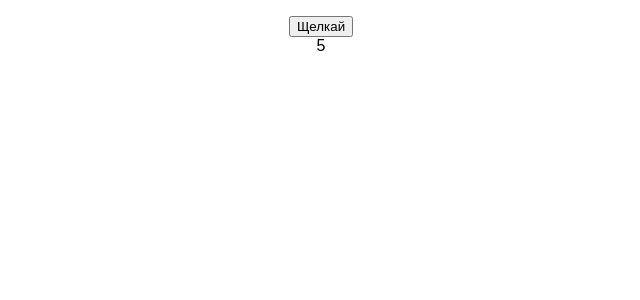
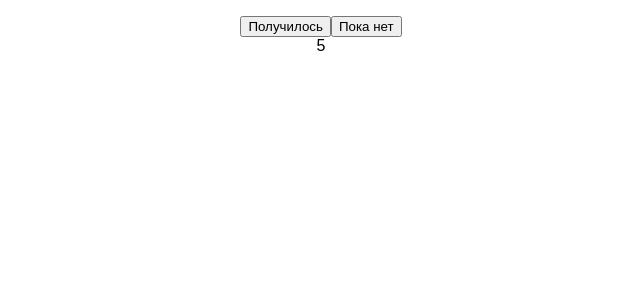
Before and after one commit to AlexeyOm/training-app, a React (Create React App) app: page / in a window 1280 px wide. Shown: the top 300 px of the page, without its empty margins (319-959 px from the left). Built offline with nearby package versions, Linux system fonts and the light colour scheme.

Commit message:
update hmm..

```diff
--- a/package.json
+++ b/package.json
@@ -7,6 +7,7 @@
   },
   "dependencies": {
     "react": "^15.4.1",
+    "react-bootstrap": "^0.30.7",
     "react-dom": "^15.4.1"
   },
   "scripts": {
--- a/src/App.js
+++ b/src/App.js
@@ -2,21 +2,37 @@ import React, { Component } from 'react';
 import './App.css';
 import RepCount from './components/repcount/RepCount';
 import Rest from './components/rest/Rest';
+import Report from './components/report/Report';
+import Congrats from './components/congrats/Congrats';
 
 class App extends Component {
+
+  //методы получения данных из базы данных и записи в базу данных
 
   constructor() {
     super();
 
-    this.state = {screen : 'repetition', set : 0, workout : [{reps : 5, rest : 4},{reps : 10, rest : 3},{reps : 15, rest : 30},{reps : 20}]};
+    this.state = {screen : 'repetition', set : 0, workout : [{reps : 5, rest : 2},{reps : 10, rest : 2},{reps : 15, rest : 2},{reps : 20, report: true}]};
     this.handleClick = this.handleClick.bind(this);
+    this.handleReport = this.handleReport.bind(this);
+    this.handleCongrats = this.handleCongrats.bind(this);
     this.nextRep = this.nextRep.bind(this);
     }
 
-  handleClick() {
-    this.setState({
-      screen : 'rest'
-    });
+  handleClick(event) {
+    if(event.target.dataset.success === "1") {
+      if(!this.isFinalSet()) {
+        this.setState({screen: 'rest'});
+      }
+      else {
+        this.setState({screen: 'congrats'});
+      }
+    }
+    else {
+      this.setState({screen: 'report'});
+    }
+    //todo записать удачное выполнение подхода в базу
+
   }
 
   nextRep() {
@@ -24,6 +40,20 @@ class App extends Component {
       set : prevState.set + 1,
       screen : 'repetition'
     }));
+  }
+
+  handleReport(event) {
+    //todo обработка репорта о подходе. записать в базу
+    if(this.isFinalSet()) {
+      this.setState({screen: 'congrats'});
+    }
+    else {
+      this.setState({screen: 'rest'});
+    }
+  }
+
+  handleCongrats(event) {
+    //todo делать что-то по завершению тренировки
   }
 
   getReps(set){
@@ -34,10 +64,17 @@ class App extends Component {
     return this.state.workout[this.state.set].rest;
   }
 
+  isFinalSet(){
+    return this.state.set === this.state.workout.length - 1;
+  }
+
   renderScreen(screen) {
+    //alert(screen);
     switch(screen) {
       case 'repetition' : return <RepCount reps={this.getReps(this.state.set)} onClick={this.handleClick}/>;
       case 'rest' : return <Rest restTime={this.getRestTime(this.state.set)} onTimer={this.nextRep}/>;
+      case 'report' : return <Report onClick={this.handleReport}/>;
+      case 'congrats' : return <Congrats onClick={this.handleCongrats}/>;
       default : return <div>default</div>;
     }
   }
--- /dev/null
+++ b/src/components/congrats/Congrats.js
@@ -0,0 +1,15 @@
+import React from 'react';
+
+class Congrats extends React.Component {
+  render () {
+    return (
+    <div>
+      Поздравляю! Тренировка закончена!
+      <button data-success="0" onClick={this.props.onClick}>ОК</button>
+    </div>
+
+    );
+  }
+}
+
+export default Congrats;
--- a/src/components/repcount/RepCount.js
+++ b/src/components/repcount/RepCount.js
@@ -5,7 +5,8 @@ class RepCount extends React.Component {
     return (
     <div>
     <div key="1">
-      <button onClick={this.props.onClick}>Щелкай</button>
+      <button data-success="1" onClick={this.props.onClick}>Получилось</button>
+      <button data-success="0" onClick={this.props.onClick}>Пока нет</button>
     </div>
     <div key="2">
       {this.props.reps}
--- /dev/null
+++ b/src/components/report/Report.js
@@ -0,0 +1,17 @@
+import React from 'react';
+
+class Report extends React.Component {
+  render () {
+    return (
+    <div>
+      <form>
+        <input type="number" name="repnum" />
+        <input type="button" value="OK" onClick={this.props.onClick} />
+      </form>
+    </div>
+
+    );
+  }
+}
+
+export default Report;
```
Also changed, not shown: src/model/model.js (added).
